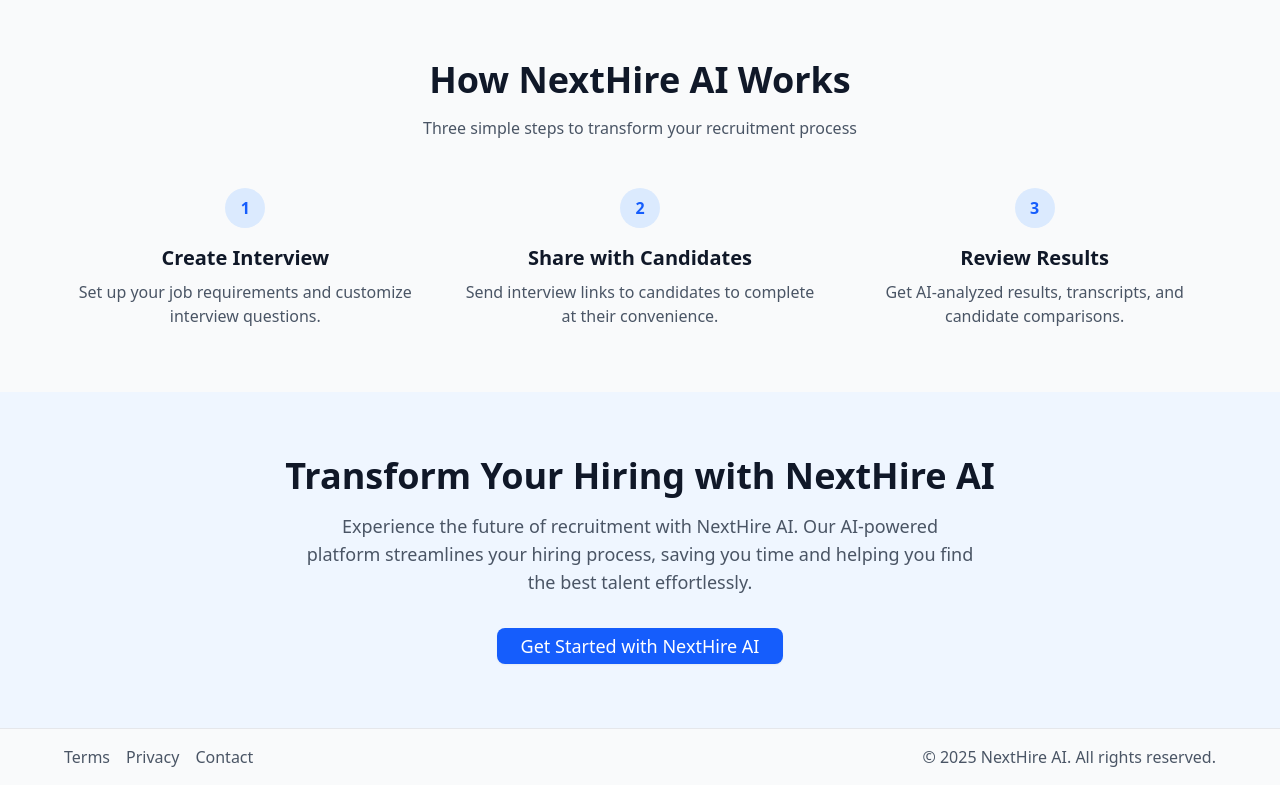
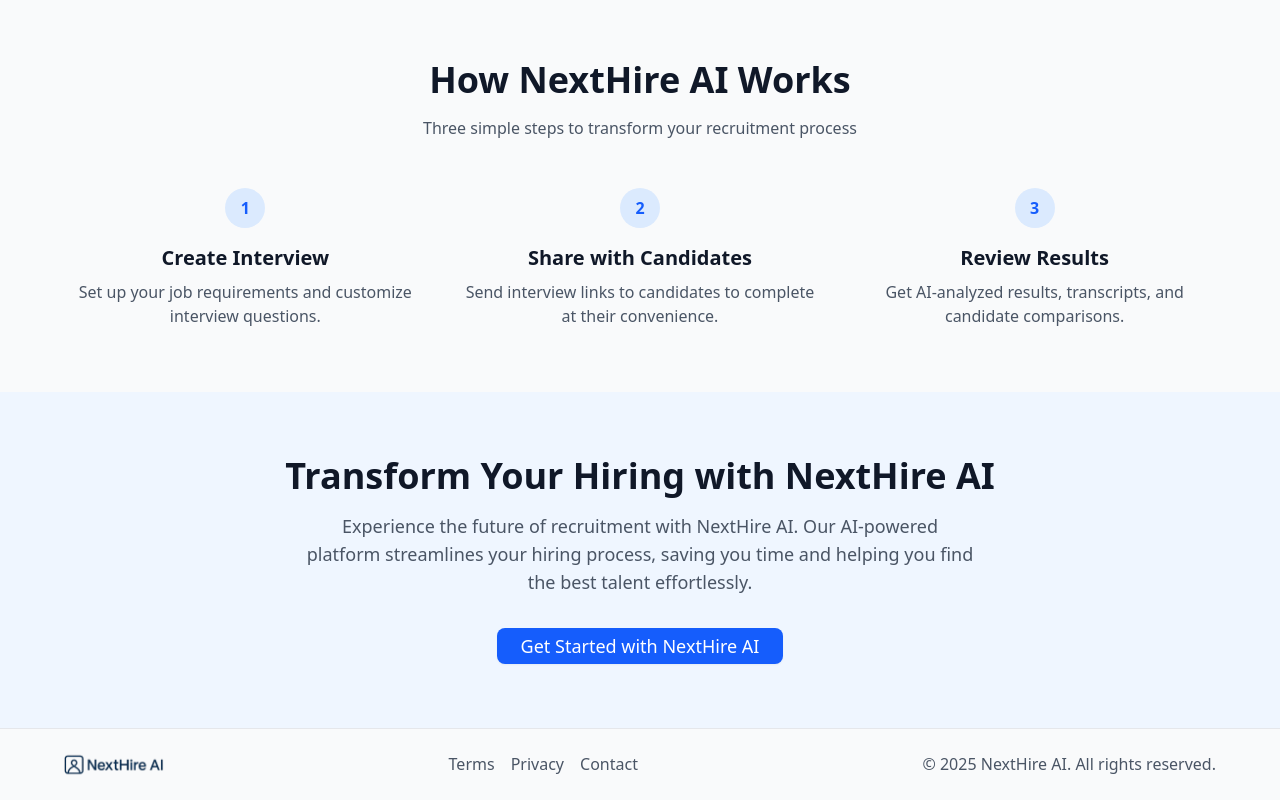
Before and after one commit to princesompura/NextHire-AI, a Next.js app in the folder nexthire-ai/: page / in a window 1280 px wide. Shown: the part 1164-1964 px from the top of the page. Built offline with nearby package versions, Linux system fonts and the light colour scheme; no server answers.

Commit message:
Update WelcomeContainer.jsx

```diff
--- a/nexthire-ai/app/page.js
+++ b/nexthire-ai/app/page.js
@@ -54,7 +54,7 @@ export default function Home() {
         </div>
         {user ? (
           <span className="text-lg font-semibold text-gray-900">
-            Welcome Back Bro!
+            Welcome Back, {user?.user_metadata?.name || user?.email || "Bro"}!
           </span>
         ) : (
           <Button
@@ -229,7 +229,15 @@ export default function Home() {
       {/* Footer */}
       <footer className="px-6 py-4 bg-gray-50 border-t border-gray-200 text-center text-gray-600">
         <div className="flex justify-between items-center max-w-6xl mx-auto">
-
+          <div className="flex items-center space-x-2">
+            <Image
+              src="/logo.png"
+              alt="logo"
+              width={100}
+              height={50}
+              className="w-[100px]"
+            />
+          </div>
           <div className="space-x-4">
             <a href="/terms" className="hover:underline">
               Terms
```
